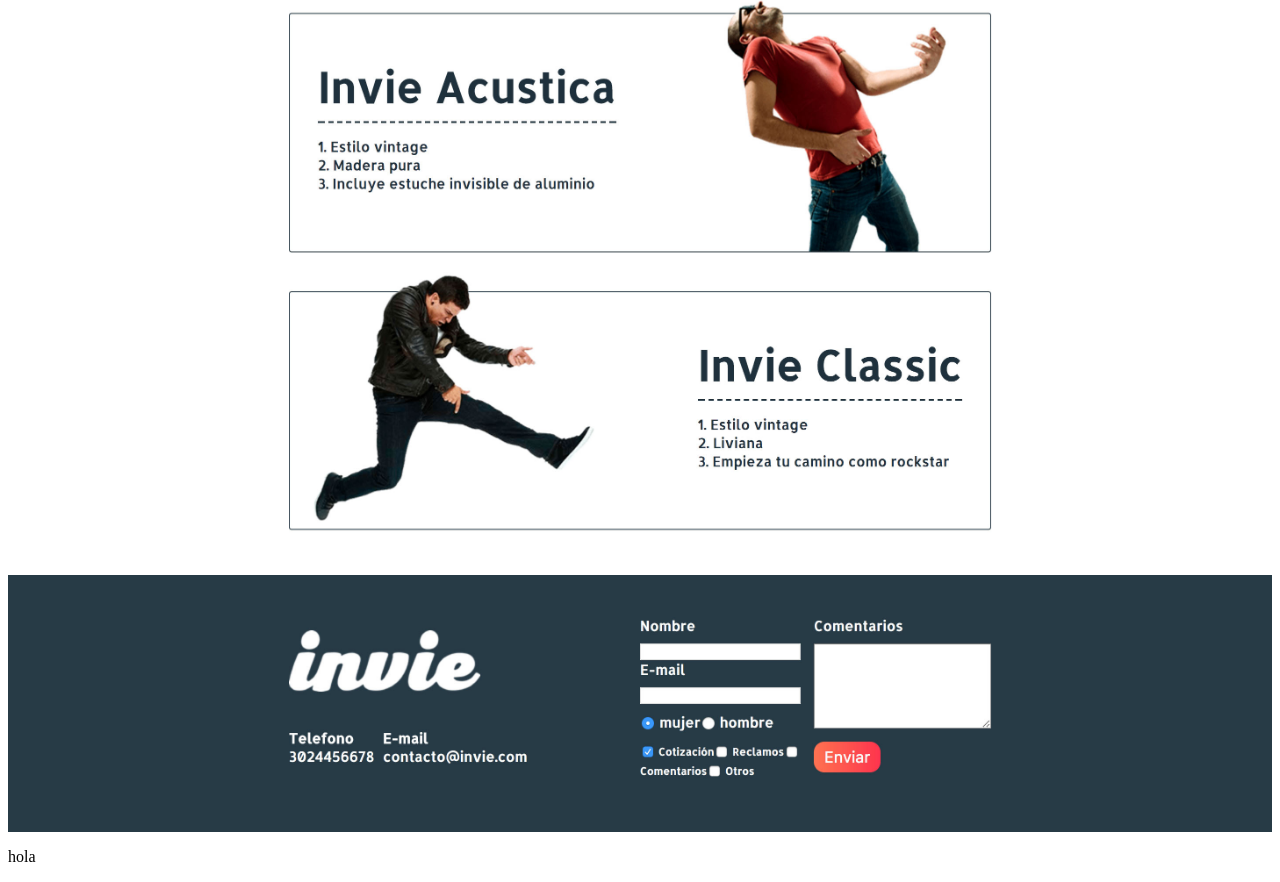
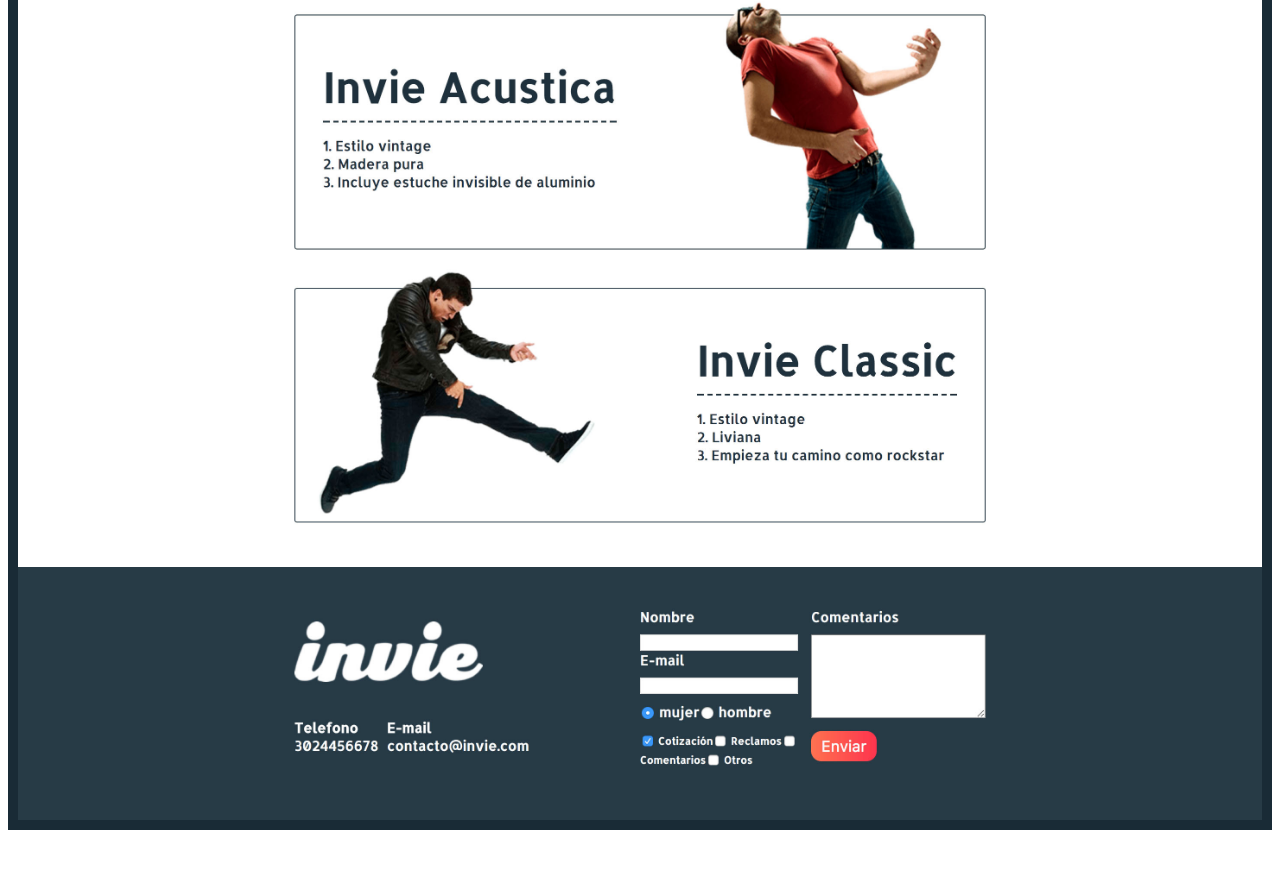
Before and after one commit to AcidAndroid/invie-github, a plain HTML site: page index.html in a window 1280 px wide. Shown: the part 548-1430 px from the top of the page. After the commit the page ends 1386 px from the top, so only its background shows below. Drawn offline with Linux system fonts and the light colour scheme.

Commit message:
Coreccion de titulo, borde y text de prueba que no debe ir

```diff
--- a/index.html
+++ b/index.html
@@ -5,8 +5,11 @@
     <meta charset="UTF-8">
     <meta name="viewport" content="width=device-width, initial-scale=1.0">
     <meta http-equiv="X-UA-Compatible" content="ie=edge">
-    <title>Invie</title>
+    <title>(Invie)Guitarras Inviesibles</title>
     <style>
+        body{
+            border: 10px solid #192b36;
+        }
         img {
             max-width: 100%;
             vertical-align: top;
@@ -24,9 +27,7 @@
     <footer>
         <img src="footer_0bca93db-411f-4541-825a-4c3b5de36bf1.jpg" alt="" srcset="">
     </footer>
-    <p>
-        hola
-    </p>
+
 </body>
 
 </html>
```
